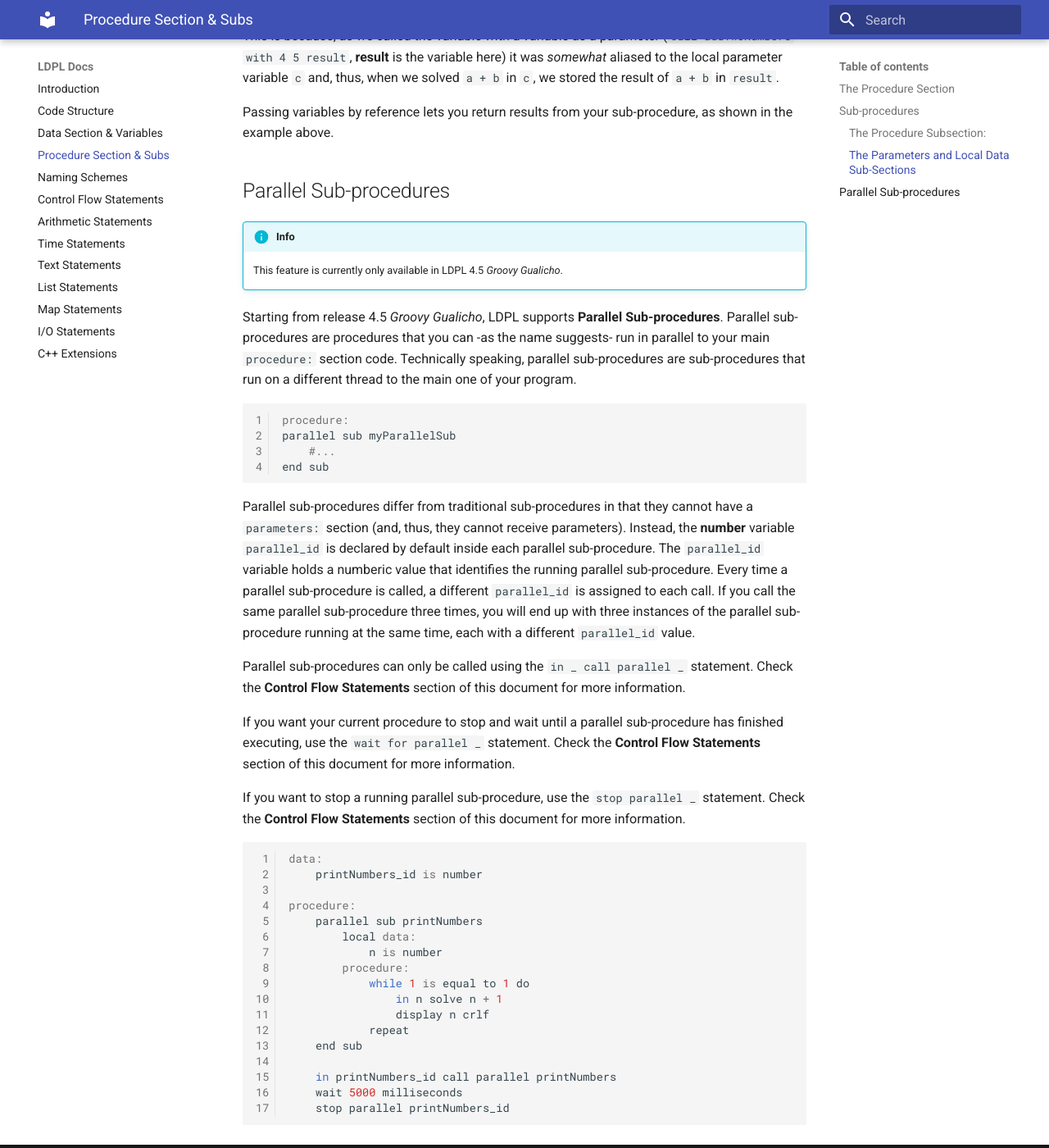
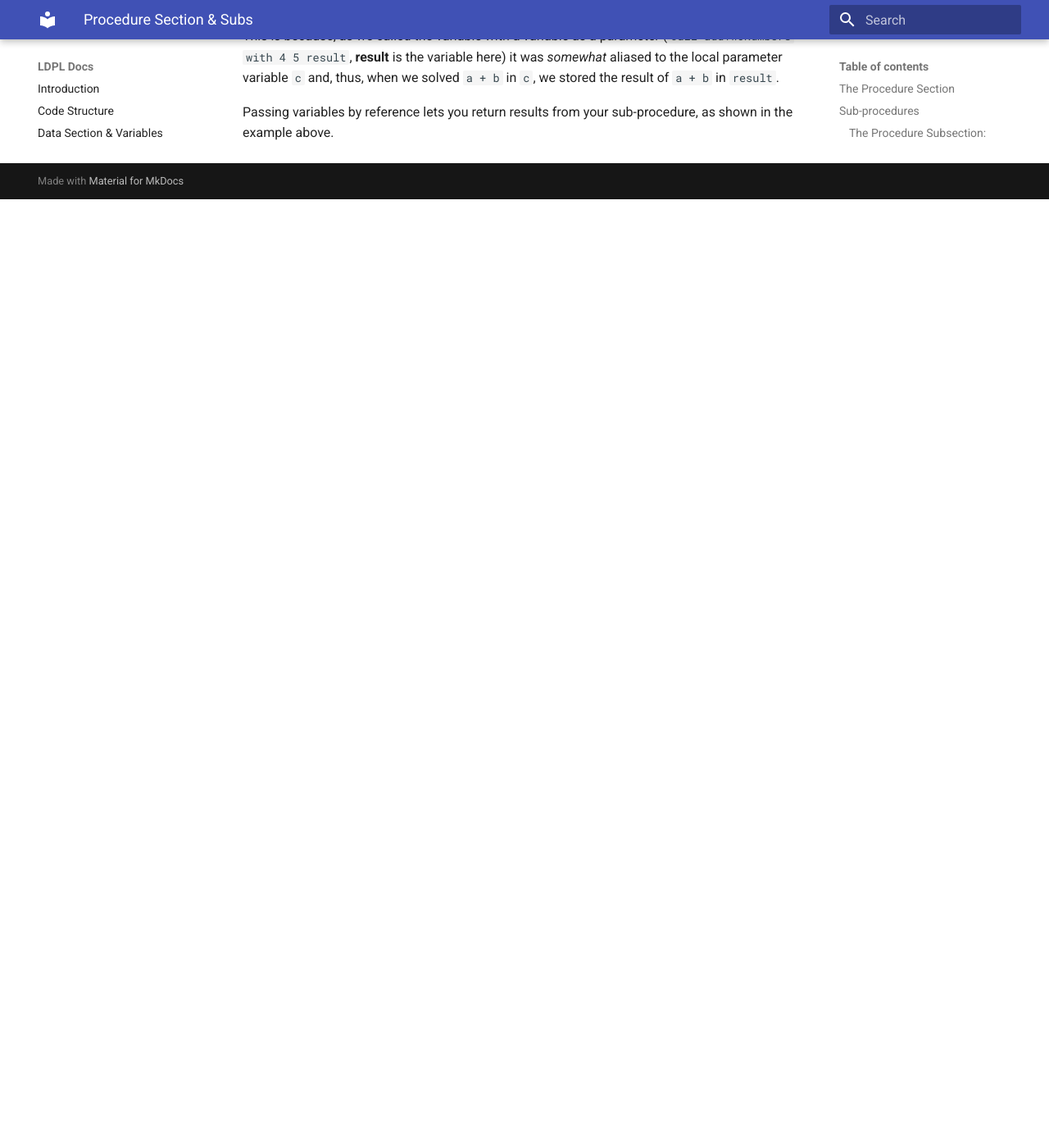
Before and after one commit to Lartu/ldpl, an MkDocs documentation site: the page built from docs/procedure.md, in a window 1280 px wide and 1400 px high, scrolled down 4488 px. Shown: the whole window at 82% size. Built offline with MkDocs 1.6.1 and Material for MkDocs 9.7.7, drawn with Linux system fonts in a browser that asks for light colours; after the commit the page ends 4731 px from its top, so only the background shows below that.

Commit message:
Remove Parallel Documentation

````diff
--- a/docs/flow.md
+++ b/docs/flow.md
@@ -73,15 +73,9 @@
 * `EQUAL TO`
 * `NOT EQUAL TO`
 
-!!! info
-    Multicontainer comparison is only available in LDPL 4.5 *Groovy Gualicho*.
-
 For containers, both values must have the same type. You **cannot** compare, for example,
 a `list of lists of numbers` with a `list of lists of lists of numbers` or a `number map`
 with a `text map`.
-
-!!! info
-    The membership operator is only available in LDPL 4.5 *Groovy Gualicho*.
 
 The `<CONDITION>` may also be a membership operator:
 
@@ -460,74 +454,3 @@
 ```text
 CALL EXTERNAL http-get
 ```
-
-## `IN _ CALL PARALLEL _`
-
-!!! info
-    This feature is currently only available in LDPL 4.5 *Groovy Gualicho*.
-
-The `CALL PARALLEL` statement executes a PARALLEL SUB-PROCEDURE on a parallel thread to the main thread of your program and stores a reference number to it in the passed NUMBER variable. Once the parallel thread is running, execution continues from the line following the `CALL PARALLEL`.
-
-The value stored in the NUMBER variable will be the same as the value stored in the
-`parallel_id` variable within the parallel sub-procedure.
-
-**Syntax:**
-
-```coffeescript
-IN <NUMBER-VAR> CALL PARALLEL <parallel sub-procedure name>
-```
-
-Of course, a PARALLEL SUB-PROCEDURE must be declared **somewhere** in your program for you to call it.
-
-## `WAIT FOR PARALLEL _`
-
-!!! info
-    This feature is currently only available in LDPL 4.5 *Groovy Gualicho*.
-
-The `WAIT FOR PARALLEL` statement halts execution of the current thread until the parallel sub-procedure referenced by the passed NUMBER variable has finished running.
-
-**Syntax:**
-
-```coffeescript
-WAIT FOR PARALLEL <NUMBER-VAR>
-```
-
-## `STOP PARALLEL _`
-
-!!! info
-    This feature is currently only available in LDPL >= 4.5 *Groovy Gualicho*.
-
-The `STOP PARALLEL` statement halts execution of the parallel sub-procedure referenced by the passed NUMBER variable.
-
-**Syntax:**
-
-```coffeescript
-STOP PARALLEL <NUMBER-VAR>
-```
-
-## `LOCK MUTEX _`
-
-!!! info
-    This feature is currently only available in LDPL >= 4.5 *Groovy Gualicho*.
-
-The `LOCK MUTEX` statement tries to lock the mutex identified by the passed TEXT value. If it's not able to lock the mutex immediately,
-the thread waits until the mutex can be locked.
-
-**Syntax:**
-
-```coffeescript
-LOCK MUTEX <TEXT or TEXT-VAR>
-```
-
-## `UNLOCK MUTEX _`
-
-!!! info
-    This feature is currently only available in LDPL >= 4.5 *Groovy Gualicho*.
-
-The `UNLOCK MUTEX` statement unlocks the mutex identified by the passed TEXT value.
-
-**Syntax:**
-
-```coffeescript
-UNLOCK MUTEX <TEXT or TEXT-VAR>
-```
--- a/docs/procedure.md
+++ b/docs/procedure.md
@@ -219,58 +219,3 @@
 
 Passing variables by reference lets you return results from your sub-procedure,
 as shown in the example above.
-
-## Parallel Sub-procedures
-
-!!! info
-    This feature is currently only available in LDPL 4.5 *Groovy Gualicho*.
-
-Starting from release 4.5 *Groovy Gualicho*, LDPL supports **Parallel Sub-procedures**.
-Parallel sub-procedures are procedures that you can -as the name suggests- run in
-parallel to your main `procedure:` section code. Technically speaking, parallel
-sub-procedures are sub-procedures that run on a different thread to the main one of your
-program.
-
-    :::coffeescript
-    procedure:
-    parallel sub myParallelSub
-        #...
-    end sub
-
-Parallel sub-procedures differ from traditional sub-procedures in that they cannot
-have a `parameters:` section (and, thus, they cannot receive parameters). Instead,
-the **number** variable `parallel_id` is declared by default inside each parallel
-sub-procedure. The `parallel_id` variable holds a numberic value that identifies
-the running parallel sub-procedure. Every time a parallel sub-procedure is called,
-a different `parallel_id` is assigned to each call. If you call the same parallel
-sub-procedure three times, you will end up with three instances of the parallel
-sub-procedure running at the same time, each with a different `parallel_id` value.
-
-Parallel sub-procedures can only be called using the `in _ call parallel _` statement.
-Check the **Control Flow Statements** section of this document for more information.
-
-If you want your current procedure to stop and wait until a parallel sub-procedure has
-finished executing, use the `wait for parallel _` statement. Check the **Control Flow
-Statements** section of this document for more information.
-
-If you want to stop a running parallel sub-procedure, use the `stop parallel _` statement.
-Check the **Control Flow Statements** section of this document for more information.
-
-    :::coffeescript
-    data:
-        printNumbers_id is number
-
-    procedure:
-        parallel sub printNumbers
-            local data:
-                n is number
-            procedure:
-                while 1 is equal to 1 do
-                    in n solve n + 1
-                    display n crlf
-                repeat
-        end sub
-
-        in printNumbers_id call parallel printNumbers
-        wait 5000 milliseconds
-        stop parallel printNumbers_id
````
Also changed, not shown: docs/arithmetic.md (+0 -36 lines), 3 other files.
